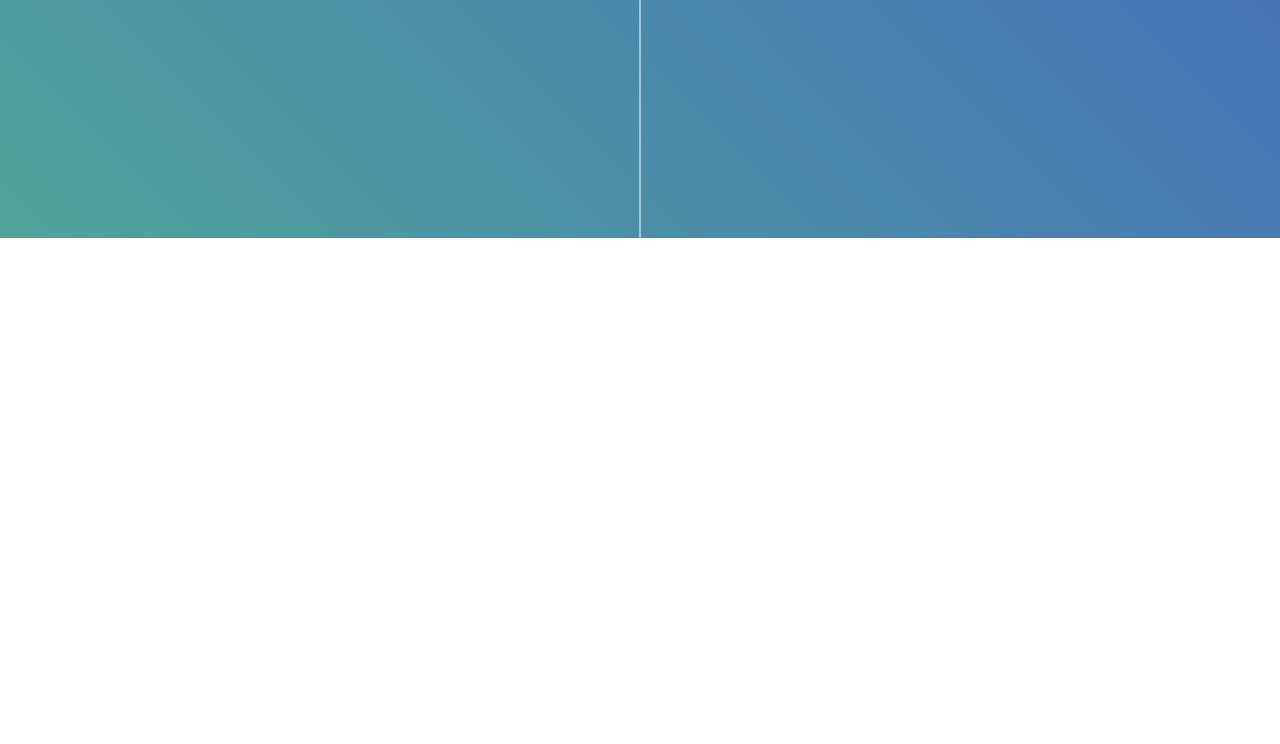
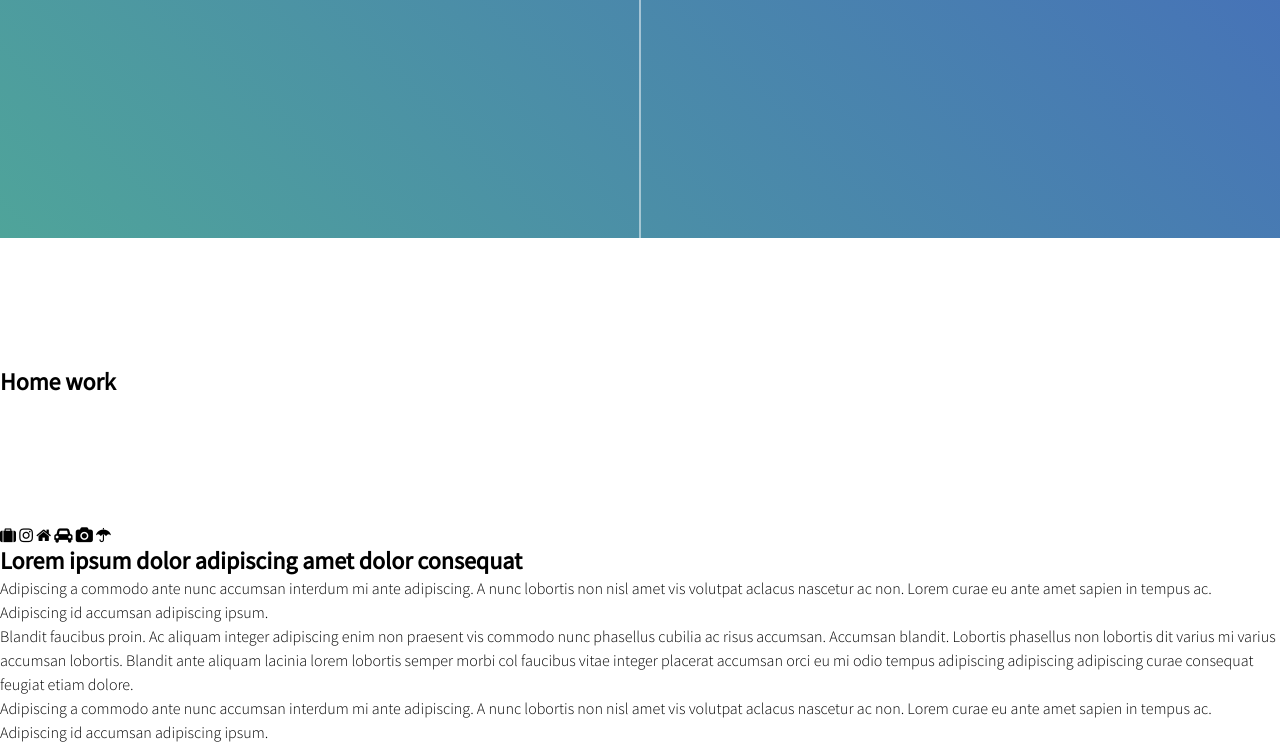
Before and after one commit to livrocky/HTML-15-mobile-practise-example, a plain HTML site: page index.html in a window 1280 px wide. Shown: the part 562-1306 px from the top of the page. Before the commit the page ends 800 px from the top, so only its background shows below. Drawn offline with Linux system fonts and the light colour scheme.

Commit message:
romb section html done

```diff
--- a/css/btn.css
+++ b/css/btn.css
@@ -19,6 +19,7 @@
   position: absolute;
   top: 100%;
   left: 50%;
+  /* atstumti i kaire per puse el plocio */
   transform: translatex(-50%);
   width: 1px;
   background-color: white;
--- a/css/style.css
+++ b/css/style.css
@@ -34,6 +34,11 @@
   font-weight: 400;
 }
 
+.image-text-section {
+  background-color: white;
+  padding: 10% 0;
+}
+
 @media screen and (min-width: 500px) {
   .hero-text-block {
     align-items: center;
--- a/index.html
+++ b/index.html
@@ -21,6 +21,38 @@
             <button class="btn btn--hero">Discover</button>
         </div>
     </section>
+    <section class="image-text-section">
+        <h2>Home work</h2>
+    </section>
+
+    <section class="romb-icons-section">
+        <div class="rob-icons-container">
+            <i class="fa fa-suitcase" aria-hidden="true"></i>
+            <i class="fa fa-instagram" aria-hidden="true"></i>
+            <i class="fa fa-home" aria-hidden="true"></i>
+            <i class="fa fa-car" aria-hidden="true"></i>
+            <i class="fa fa-camera" aria-hidden="true"></i>
+            <i class="fa fa-umbrella" aria-hidden="true"></i>
+        </div>
+        <h2 class="ris__title">Lorem ipsum dolor adipiscing
+            amet dolor consequat</h2>
+        <p class="ris__text">Adipiscing a commodo ante nunc accumsan interdum mi ante adipiscing. A nunc lobortis non
+            nisl amet vis volutpat aclacus nascetur ac non. Lorem curae eu ante amet sapien in tempus ac. Adipiscing id
+            accumsan adipiscing ipsum.
+        </p>
+        <p class="ris__text">Blandit faucibus proin. Ac aliquam integer adipiscing enim non praesent vis commodo nunc
+            phasellus cubilia ac risus accumsan. Accumsan blandit. Lobortis phasellus non lobortis dit varius mi varius
+            accumsan lobortis. Blandit ante aliquam lacinia lorem lobortis semper morbi col faucibus vitae integer
+            placerat accumsan orci eu mi odio tempus adipiscing adipiscing adipiscing curae consequat feugiat etiam
+            dolore.
+        </p>
+        <p class="ris__text">Adipiscing a commodo ante nunc accumsan interdum mi ante adipiscing. A nunc lobortis non
+            nisl amet vis volutpat aclacus nascetur ac non. Lorem curae eu ante amet sapien in tempus ac. Adipiscing id
+            accumsan adipiscing ipsum.
+        </p>
+
+
+    </section>
 </body>
 
 </html>
```
